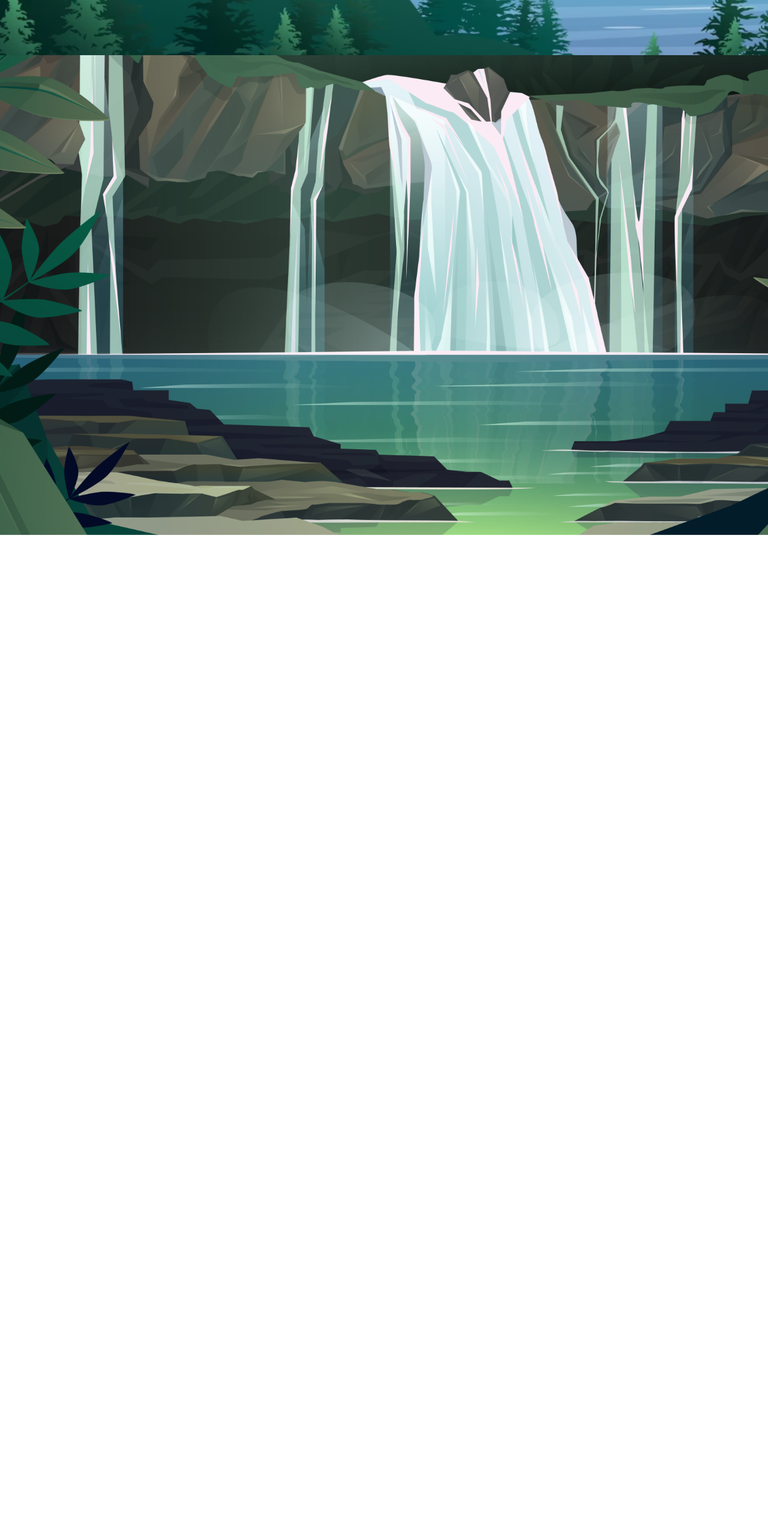
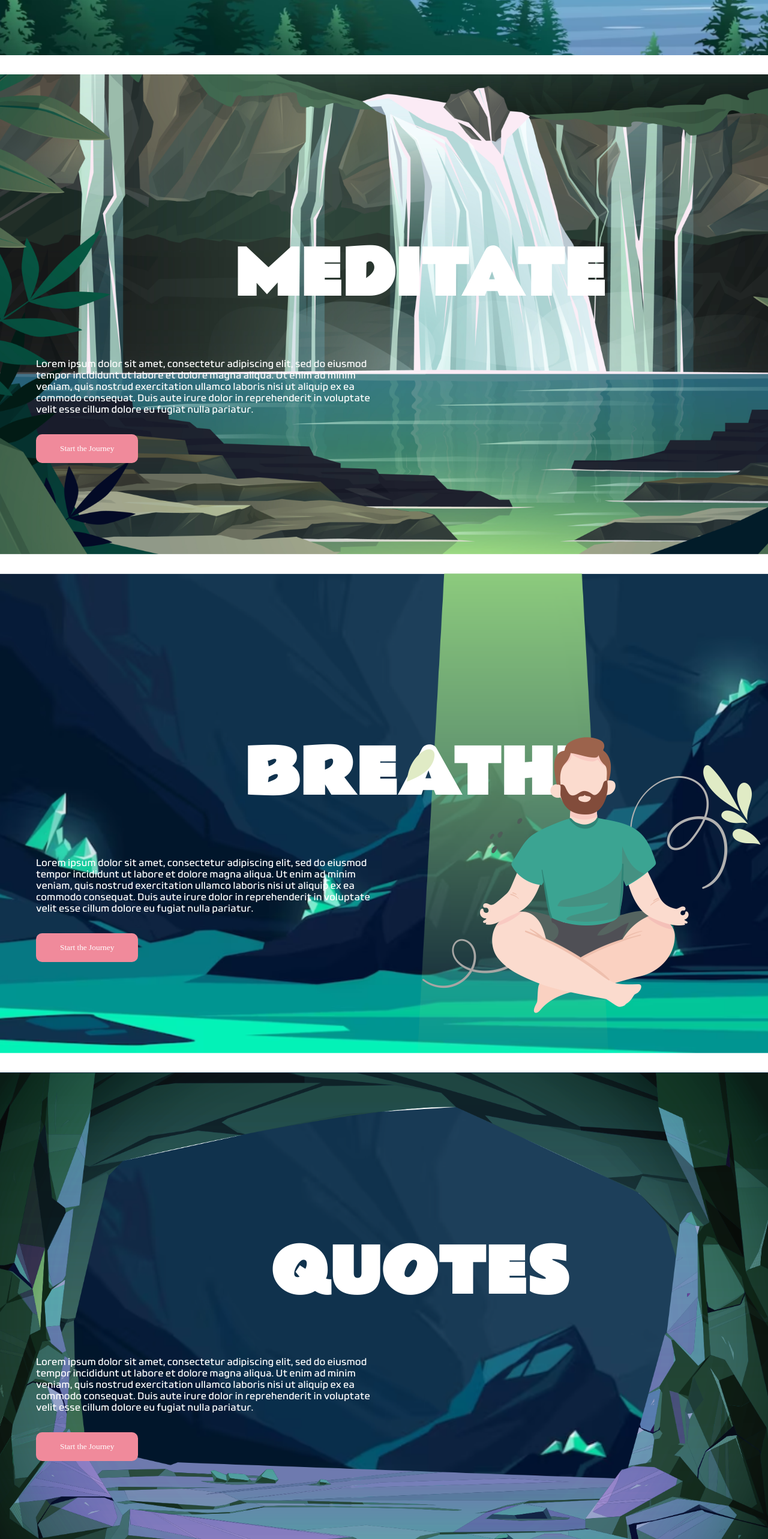
Before and after one commit to ateki/MindfullnessApp, a React (Create React App) app: page / in a window 1280 px wide. Shown: the part 740-3306 px from the top of the page at 60% size. Before the commit the page ends 1632 px from the top, so only its background shows below. Built offline with nearby package versions, Linux system fonts and the light colour scheme; a web font is replaced by a local one.

Commit message:
Updated Landing page and started potential journal code

```diff
--- /dev/null
+++ b/src/JournalForm.js
@@ -0,0 +1,31 @@
+import React, { useState } from 'react';
+
+function JournalForm({ addEntry }) {
+  const [title, setTitle] = useState('');
+  const [content, setContent] = useState('');
+
+  const handleSubmit = (e) => {
+    e.preventDefault();
+    addEntry({ title, content });
+    setTitle('');
+    setContent('');
+  };
+
+  return (
+    <form onSubmit={handleSubmit}>
+      <label htmlFor="title">Title:</label>
+      <input type="text" id="title" value={title} onChange={(e) => setTitle(e.target.value)} />
+      <label htmlFor="content">Content:</label>
+      <textarea id="content" value={content} onChange={(e) => setContent(e.target.value)}></textarea>
+      <button type="submit">Submit</button>
+    </form>
+  );
+}
+
+
+// To go into App
+{/* <h1>Daily Journal</h1>
+      <JournalForm addEntry={addEntry} />
+      <JournalList entries={entries} /> */}
+
+export default JournalForm;
--- /dev/null
+++ b/src/JournalList.js
@@ -0,0 +1,16 @@
+import React from 'react';
+
+function JournalList({ entries }) {
+  return (
+    <div>
+      {entries.map((entry, index) => (
+        <div key={index}>
+          <h3>{entry.title}</h3>
+          <p>{entry.content}</p>
+        </div>
+      ))}
+    </div>
+  );
+}
+
+export default JournalList;
--- a/src/pages/Landing.js
+++ b/src/pages/Landing.js
@@ -1,7 +1,33 @@
 import "../styles/landing.css";
 import petals from "../assets/FallingPetals.gif";
+import woman from "../assets/MeditatingWoman.png";
+import man from "../assets/MeditatingMan.png";
+
+import React, { useState, useEffect } from 'react';
+import JournalForm from '../JournalForm';
+import JournalList from '../JournalList';
+
 
 function Landing() {
+
+  const [entries, setEntries] = useState([]);
+
+  useEffect(() => {
+    const storedEntries = JSON.parse(localStorage.getItem('entries'));
+    if (storedEntries) {
+      setEntries(storedEntries);
+    }
+  }, []);
+
+  useEffect(() => {
+    localStorage.setItem('entries', JSON.stringify(entries));
+  }, [entries]);
+
+  const addEntry = (entry) => {
+    setEntries([...entries, entry]);
+  };
+
+
   return (
     <div>
       <div className="landingBackground1">
@@ -9,16 +35,77 @@ function Landing() {
         <div className="textContainer">
           <h1 className="mainTitle">MINDFULL</h1>
           <div className="bodyText">
-        Lorem ipsum dolor sit amet, consectetur adipiscing elit, sed do eiusmod<br></br>
-        tempor incididunt ut labore et dolore magna aliqua. Ut enim ad minim<br></br>
-        veniam, quis nostrud exercitation ullamco laboris nisi ut aliquip ex ea<br></br>
-        commodo consequat. Duis aute irure dolor in reprehenderit in voluptate<br></br>
+            Lorem ipsum dolor sit amet, consectetur adipiscing elit, sed do
+            eiusmod<br></br>
+            tempor incididunt ut labore et dolore magna aliqua. Ut enim ad minim
+            <br></br>
+            veniam, quis nostrud exercitation ullamco laboris nisi ut aliquip ex
+            ea<br></br>
+            commodo consequat. Duis aute irure dolor in reprehenderit in
+            voluptate<br></br>
             velit esse cillum dolore eu fugiat nulla pariatur.
           </div>
           <button className="landingButton">Start the Journey</button>
         </div>
       </div>
-    <div className="landingBackground2"></div>
+
+      <div className="landingBackground2">
+        <div className="textContainer">
+          <h1 className="mainTitle">MEDITATE</h1>
+          <div className="bodyText">
+            Lorem ipsum dolor sit amet, consectetur adipiscing elit, sed do
+            eiusmod<br></br>
+            tempor incididunt ut labore et dolore magna aliqua. Ut enim ad minim
+            <br></br>
+            veniam, quis nostrud exercitation ullamco laboris nisi ut aliquip ex
+            ea<br></br>
+            commodo consequat. Duis aute irure dolor in reprehenderit in
+            voluptate<br></br>
+            velit esse cillum dolore eu fugiat nulla pariatur.
+          </div>
+          <button className="landingButton">Start the Journey</button>
+        </div>
+      </div>
+
+      <div className="landingBackground3">
+        <div className="textContainer">
+          <h1 className="mainTitle">BREATHE</h1>
+          <div className="bodyText">
+            Lorem ipsum dolor sit amet, consectetur adipiscing elit, sed do
+            eiusmod<br></br>
+            tempor incididunt ut labore et dolore magna aliqua. Ut enim ad minim
+            <br></br>
+            veniam, quis nostrud exercitation ullamco laboris nisi ut aliquip ex
+            ea<br></br>
+            commodo consequat. Duis aute irure dolor in reprehenderit in
+            voluptate<br></br>
+            velit esse cillum dolore eu fugiat nulla pariatur.
+          </div>
+          <button className="landingButton">Start the Journey</button>
+          <img className="meditatingMan" src={man}></img>
+        </div>
+      </div>
+
+      <div className="landingBackground4">
+        <div className="textContainer">
+          <h1 className="mainTitle">QUOTES</h1>
+          <div className="bodyText">
+            Lorem ipsum dolor sit amet, consectetur adipiscing elit, sed do
+            eiusmod<br></br>
+            tempor incididunt ut labore et dolore magna aliqua. Ut enim ad minim
+            <br></br>
+            veniam, quis nostrud exercitation ullamco laboris nisi ut aliquip ex
+            ea<br></br>
+            commodo consequat. Duis aute irure dolor in reprehenderit in
+            voluptate<br></br>
+            velit esse cillum dolore eu fugiat nulla pariatur.
+          </div>
+          <button className="landingButton">Start the Journey</button>
+        </div>
+      </div>
+
+
+
     </div>
   );
 }
--- a/src/styles/landing.css
+++ b/src/styles/landing.css
@@ -56,3 +56,43 @@
     height: 100vh;
     width: 100vw;
 }
+
+.landingBackground3{
+    background: url("../assets/CrystalCave.png");
+    background-repeat: no-repeat;
+    background-attachment: fixed;
+    background-position: center;
+    background-size: cover;
+    height: 100vh;
+    width: 100vw;
+}
+
+
+
+.meditatingMan{
+    position: absolute;
+    margin-left: 35%;
+    animation: MoveUpDown 13s linear infinite;
+    position: absolute;
+    bottom: -100px;
+}
+
+
+  @keyframes MoveUpDown {
+    0%, 100% {
+      bottom: -160px;
+    }
+    50% {
+      bottom: -80px;
+    }
+  }
+
+  .landingBackground4{
+    background: url("../assets/Cave.png");
+    background-repeat: no-repeat;
+    background-attachment: fixed;
+    background-position: center;
+    background-size: cover;
+    height: 100vh;
+    width: 100vw;
+}
```
Lines whose indentation alone changed are shown as unchanged.
